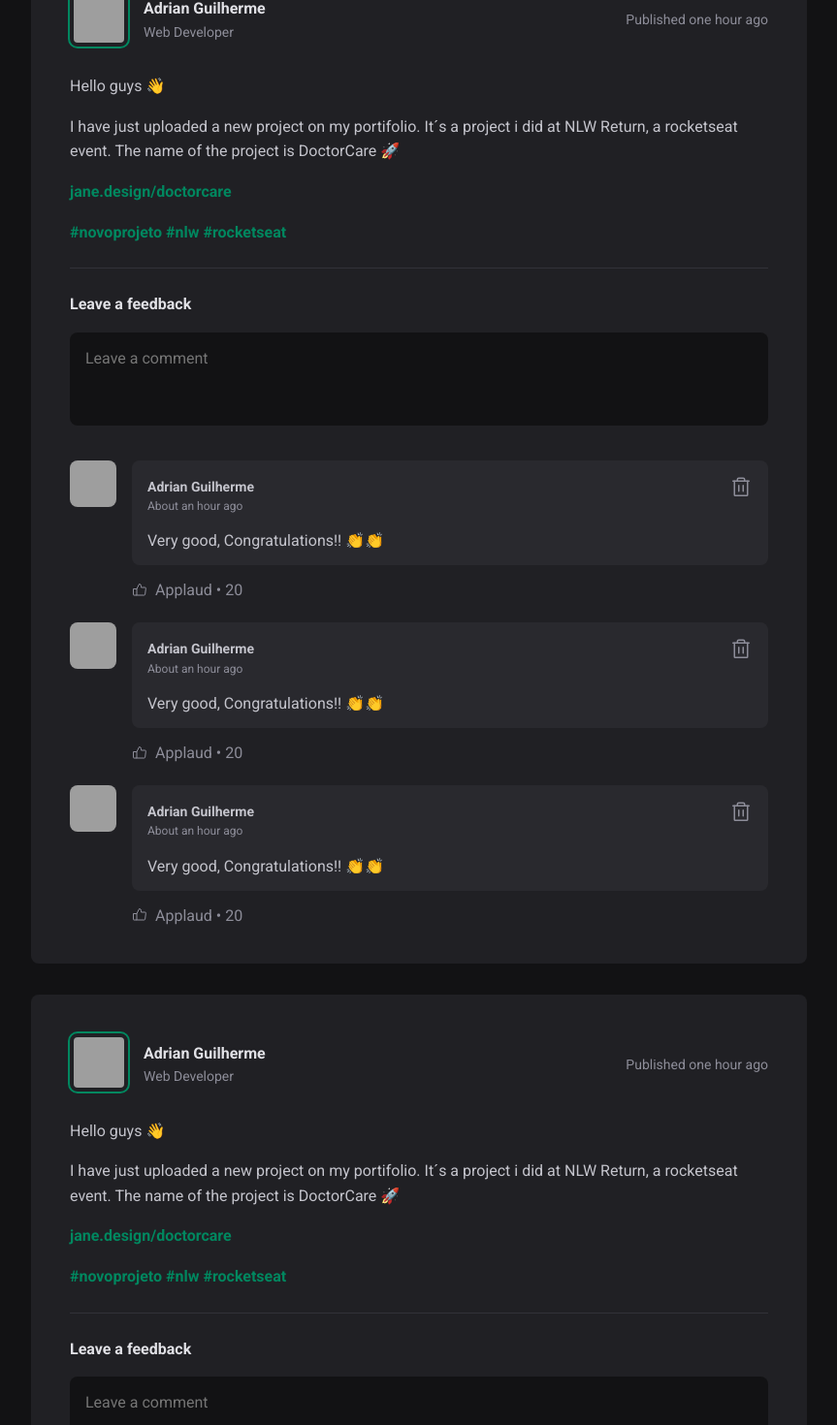
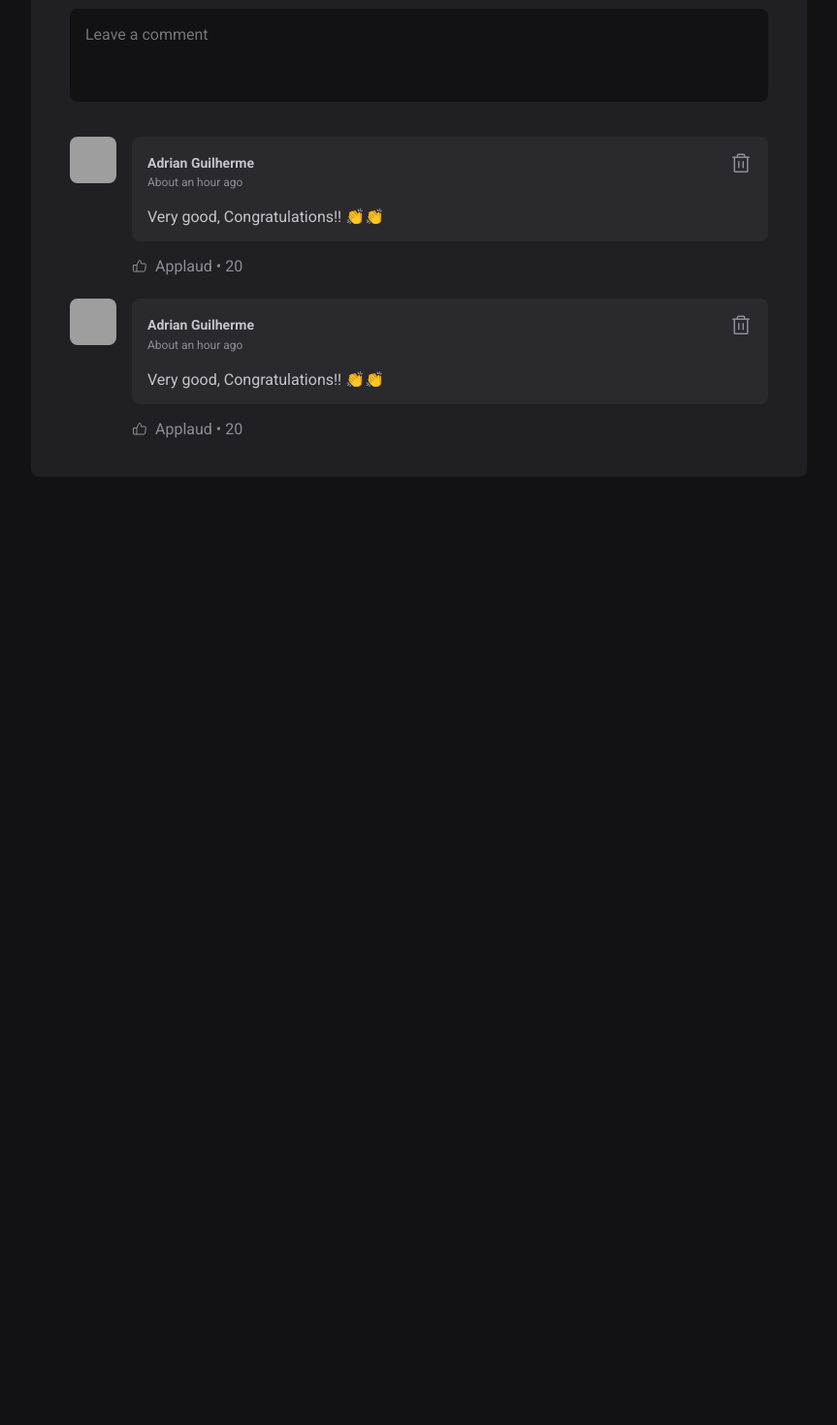
Before and after one commit to Adria199/Ignite-Feed, a React (Vite) app: page / in a window 1280 px wide. Shown: the part 1233-2703 px from the top of the page at 97% size, without its empty margins (352-1215 px from the left). After the commit the page ends 1757 px from the top, so only its background shows below. Built offline with nearby package versions, Linux system fonts and the light colour scheme; grey boxes are pictures that could not be loaded.

Commit message:
use state implemented for adding new comments

```diff
--- a/package.json
+++ b/package.json
@@ -9,6 +9,7 @@
     "preview": "vite preview"
   },
   "dependencies": {
+    "date-fns": "^2.29.3",
     "phosphor-react": "^1.4.1",
     "react": "^18.2.0",
     "react-dom": "^18.2.0"
--- a/src/App.jsx
+++ b/src/App.jsx
@@ -5,6 +5,44 @@ import { Sidebar } from './components/Sidebar'
 import { Post } from './components/Post'
 
 import styles from './App.module.css'
+
+const posts = [
+  {
+    Id: 1,
+
+    author: {
+      avatarUrl : 'https://github.com/Adria199.png',
+      name: 'Adrian Guilherme',
+      role: 'Web Developer'
+    },
+
+   content: [
+     {type: 'paragraph', content:'Hello guys 👋'},
+     {type: 'paragraph', content:'I have just uploaded a new project on my portifolio. It´s a project i did at NLW Return, a rocketseat event. The name of the project is DoctorCare 🚀'},
+     {type: 'Link', content:'jane.design/doctorcare'}
+   ],
+
+   publishedAt: new Date('2023-02-20 14:01:00')
+  },
+
+  {
+    Id: 2,
+
+    author: {
+      avatarUrl : 'https://github.com/Adria199.png',
+      name: 'Adrian Guilherme',
+      role: 'Web Developer'
+    },
+
+   content: [
+     {type: 'paragraph', content:'Hello guys 👋'},
+     {type: 'paragraph', content:'I have just uploaded a new project on my portifolio. It´s a project i did at NLW Return, a rocketseat event. The name of the project is DoctorCare 🚀'},
+     {type: 'Link', content:'jane.design/doctorcare'}
+   ],
+
+   publishedAt: new Date('2023-02-20 14:30:00')
+  },
+]
 
 function App() {
 
@@ -16,9 +54,15 @@ function App() {
         <Sidebar />
 
         <main>
-          <Post />
-          <Post />
-          <Post />
+          {posts.map(post => {
+            return (
+              <Post
+                 author={post.author}
+                 content={post.content}
+                 publishedAt={post.publishedAt}
+              />
+            )
+          })}
         </main>
       </div>
 
--- a/src/components/Post.jsx
+++ b/src/components/Post.jsx
@@ -1,36 +1,54 @@
+import {format, formatDistanceToNow} from 'date-fns'
+
 import styles from './Post.module.css';
+
 import { Comment } from './Comment';
 import { Avatar } from './Avatar';
+import { useState } from 'react';
 
-export function Post() {
+export function Post({author, publishedAt, content}) {
+   const [comments, setComments] = useState ([
+       1,
+       2,
+   ])
+
+    const publishedDateFormatted = format(publishedAt, "LLLL d 'at' HH:mm")
+
+    const publishedDateRelativeTonow = formatDistanceToNow(publishedAt, {
+      addSuffix: true
+    })
+
+    function handleCreateNewComment() {
+       event.preventDefault()
+
+       setComments([...comments, comments.lenght + 1])
+    }
+
   return (
     <article className={styles.post}>
       <header>
         <div className={styles.author}>
-          <Avatar src='https://github.com/Adria199.png' />
+          <Avatar src={author.avatarUrl} />
           <div className={styles.authorInfo}>
-            <strong>Adrian Guilherme</strong>
-            <span>Web Developer</span>
+            <strong>{author.name}</strong>
+            <span>{author.role}</span>
           </div>
         </div>
 
-        <time title="15 february 23:34h" dateTime="2023-02-15 23:34">Published one hour ago</time>
+        <time title={publishedDateFormatted} dateTime={publishedAt.toISOString()}>{publishedDateRelativeTonow}</time>
       </header>
 
-
-
       <div className={styles.content}>
-        <p>Hello guys 👋</p>
-        <p>I have just uploaded a new project on my portifolio. It´s a project i did at NLW Return, a rocketseat event. The name of the project is DoctorCare 🚀</p>
-        <p><a href="">jane.design/doctorcare</a></p>
-        <p>
-          <a href=""> #novoprojeto </a> {' '}
-          <a href=""> #nlw </a> {' '}
-          <a href="">#rocketseat </a>
-        </p>
+        {content.map(line => {
+          if (line.type == 'paragraph') {
+            return <p>{line.content}</p>
+          } else if (line.type == 'link') {
+            return <p><a href="#">{line.content}</a></p>
+          }
+        })}
       </div>
 
-      <form className={styles.commentForm}>
+      <form onSubmit={handleCreateNewComment} className={styles.commentForm}>
         <strong>Leave a feedback</strong>
 
         <textarea
@@ -43,9 +61,9 @@ export function Post() {
       </form>
 
       <div className={styles.commentList}>
-        <Comment />
-        <Comment />
-        <Comment />
+        {comments.map(comment => {
+          return <Comment />
+        })}
       </div>
 
     </article>
```
Also changed, not shown: 1 other file (tests, documents, lock files or other folders).
